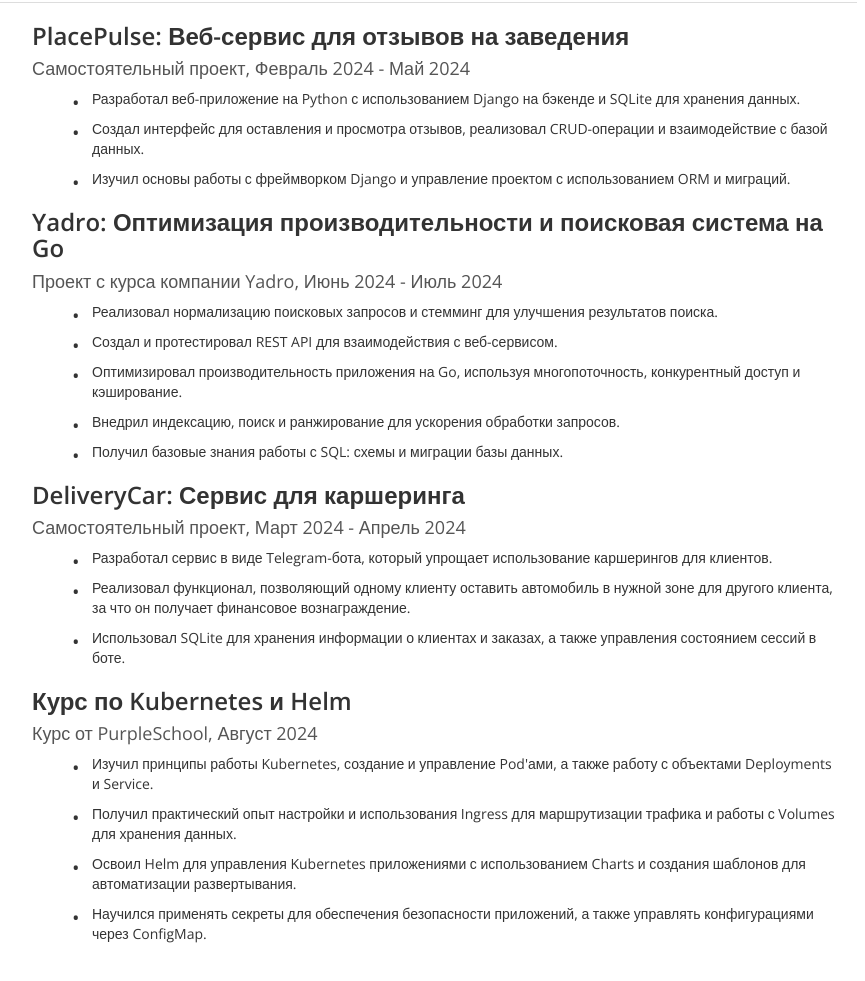
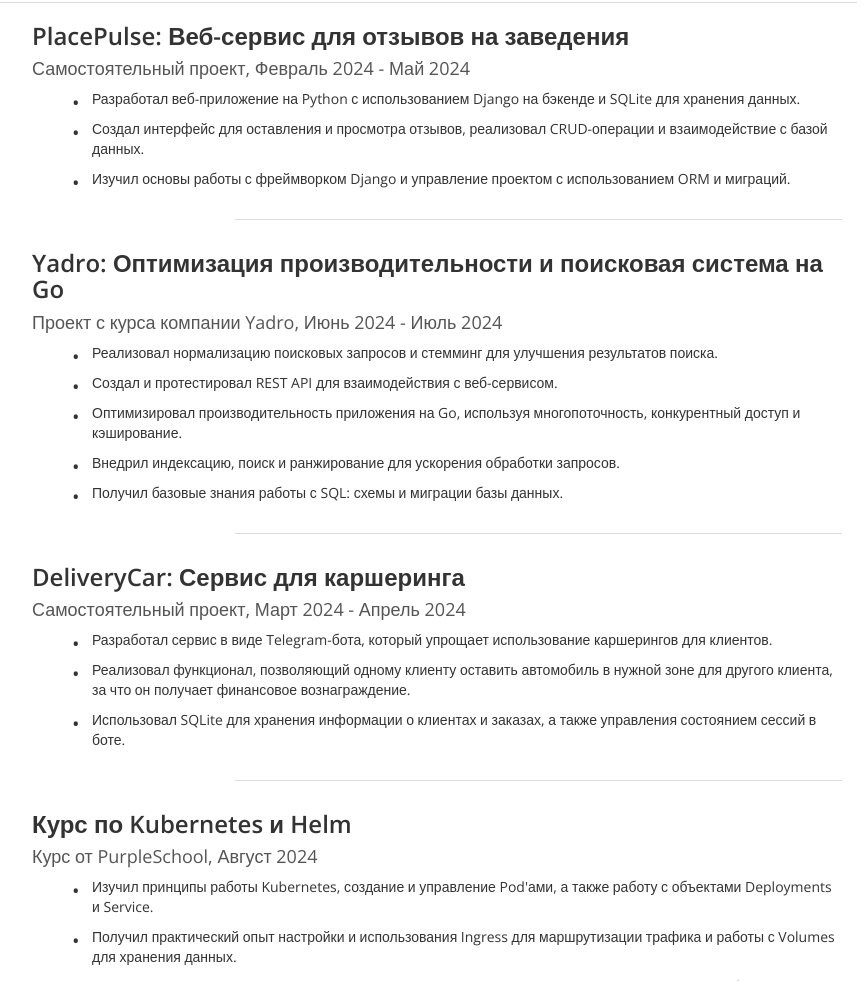
Before and after one commit to Eduard-Bodreev/Eduard-Bodreev.github.io, a plain HTML site: page index.html in a window 1280 px wide. Shown: the part 483-1464 px from the top of the page, without its empty margins (343-1208 px from the left). Drawn offline with nearby package versions, Linux system fonts and the light colour scheme.

Commit message:
Update index.html

```diff
--- a/index.html
+++ b/index.html
@@ -5,9 +5,18 @@
     <meta name="viewport" content="width=device-width, initial-scale=1.0">
     <title>Eduard Bodreev - DevOps Intern</title>
     <link href="https://fonts.googleapis.com/css?family=Open+Sans:400,300,600,700" rel="stylesheet">
+    <link rel="stylesheet" href="https://maxcdn.bootstrapcdn.com/font-awesome/4.7.0/css/font-awesome.min.css">
     <link rel="stylesheet" href="https://maxcdn.bootstrapcdn.com/bootstrap/3.3.6/css/bootstrap.min.css">
-    <link rel="stylesheet" href="https://maxcdn.bootstrapcdn.com/font-awesome/4.7.0/css/font-awesome.min.css">
     <link rel="stylesheet" href="css/style.css">
+    <style>
+        /* Стили для разделительной черты */
+        .project-divider {
+            border: none;
+            border-top: 1px solid #ddd;
+            margin: 30px 0; /* Отступы сверху и снизу */
+            margin-left: 25%; /* Отступ слева, чтобы черта начиналась после левой колонки */
+        }
+    </style>
 </head>
 <body>
 
@@ -73,6 +82,9 @@
             </ul>
         </div>
 
+        <!-- Разделительная черта между проектами -->
+        <hr class="project-divider">
+
         <!-- 2. Yadro: Микросервисное приложение -->
         <div class="cv-item">
             <h3>Yadro: Оптимизация производительности и поисковая система на Go</h4>
@@ -86,6 +98,9 @@
             </ul>
         </div>
 
+        <!-- Разделительная черта между проектами -->
+        <hr class="project-divider">
+
         <!-- 3. DeliveryCar -->
         <div class="cv-item">
             <h3>DeliveryCar: Сервис для каршеринга</h3>
@@ -96,6 +111,9 @@
                 <li>Использовал SQLite для хранения информации о клиентах и заказах, а также управления состоянием сессий в боте.</li>
             </ul>
         </div>
+
+        <!-- Разделительная черта между проектами -->
+        <hr class="project-divider">
 
         <!-- 4. Курс по Kubernetes и Helm от PurpleSchool -->
         <div class="cv-item">
@@ -110,7 +128,6 @@
         </div>
     </div>
 </section>
-
 
 <!-- 3. Навыки -->
 <section id="skills" class="row">
```
Lines whose indentation alone changed are shown as unchanged.
